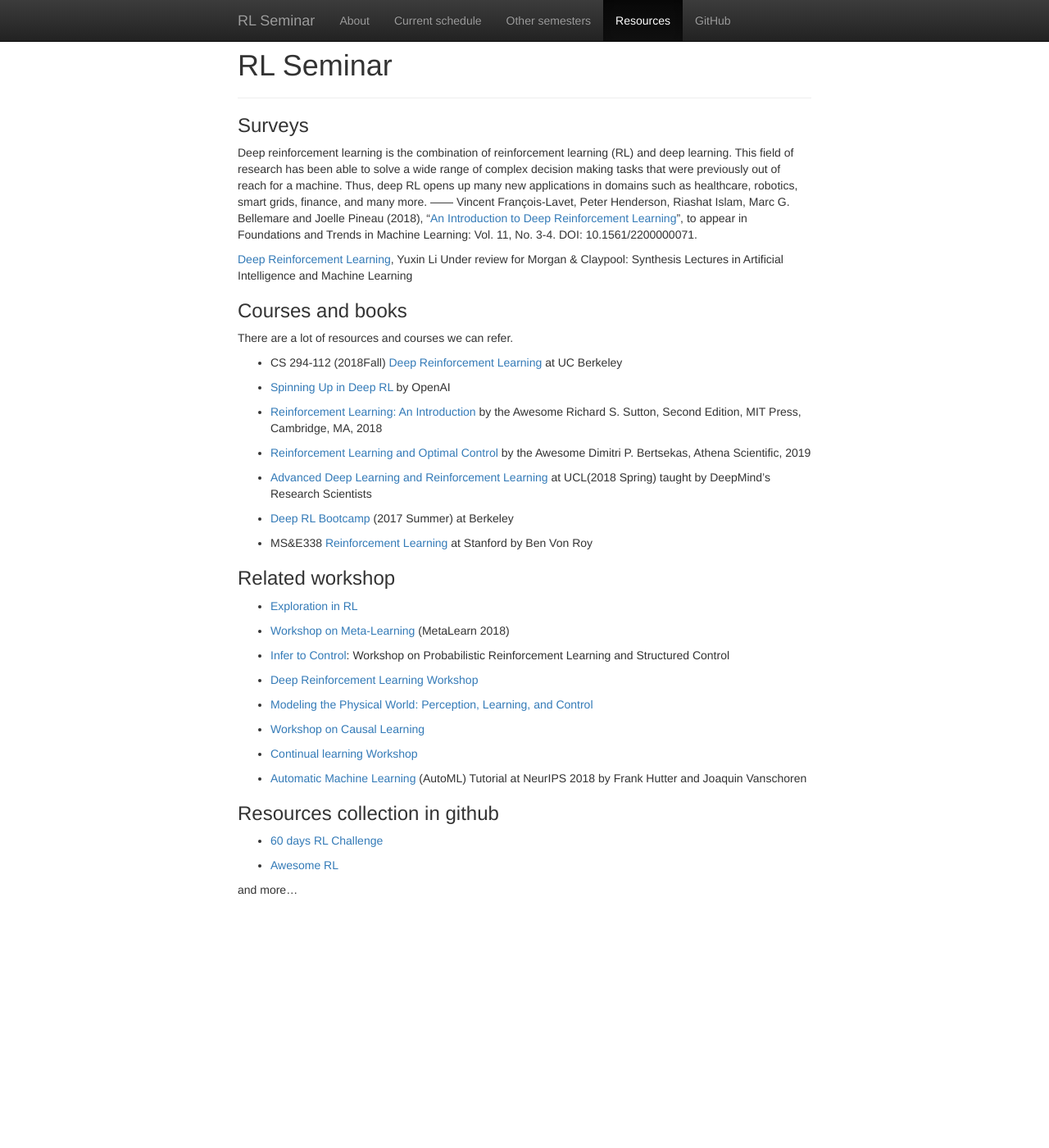
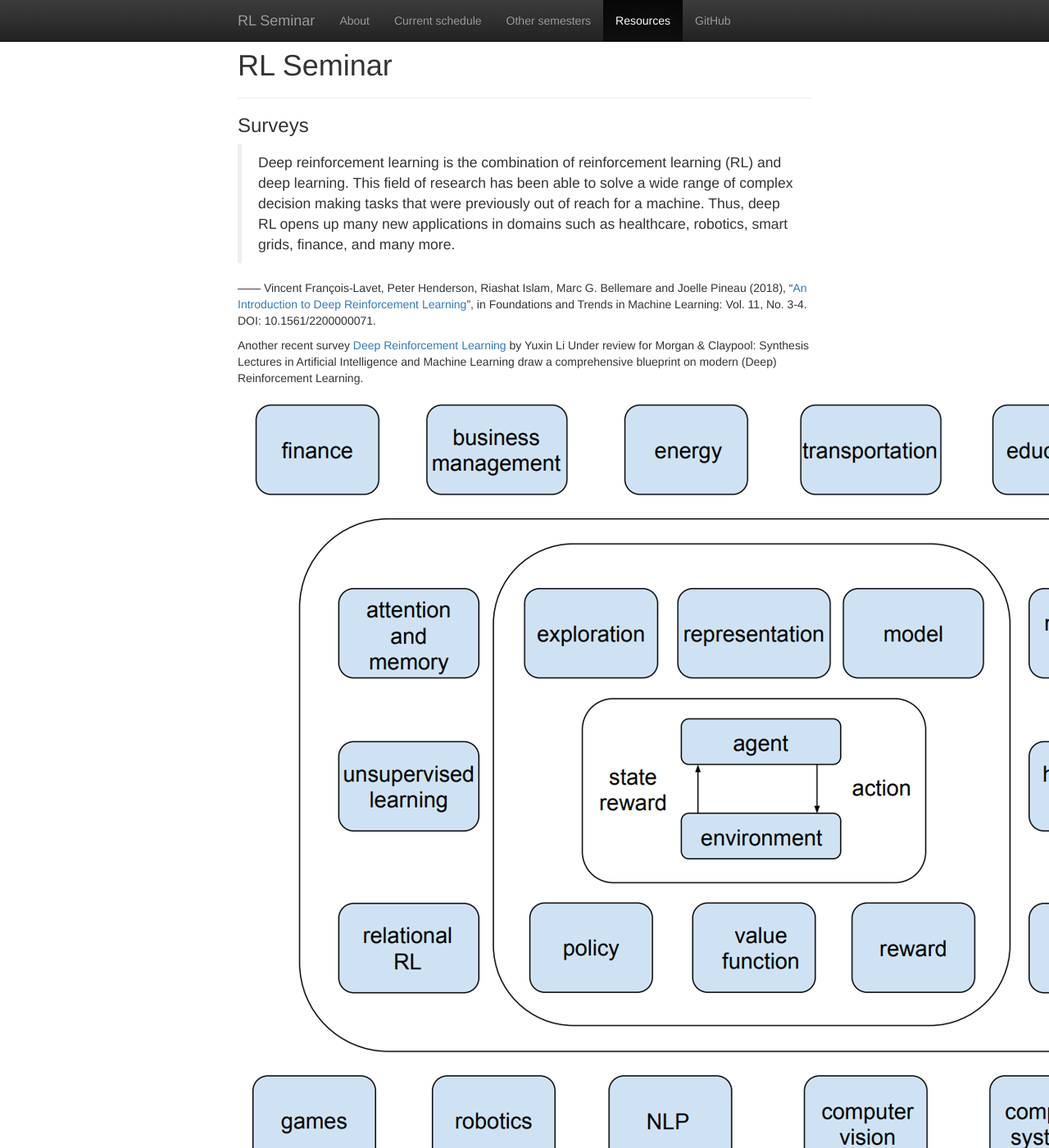
Before and after one commit to rlseminar/rlseminar.github.io, a Jekyll site: the page built from resource.md, in a window 1280 px wide and 1400 px high. Shown: the whole window at 82% size. Built offline with Jekyll 4.4.1, drawn with Linux system fonts in a browser that asks for light colours; nearby versions of some CDN libraries; some of the changed lines change nothing that is shown; some of the changed text lies outside the part shown.

Commit message:
update resource

```diff
--- a/resource.md
+++ b/resource.md
@@ -5,12 +5,18 @@ nav: resource
 
 ### Surveys
 
-Deep reinforcement learning is the combination of reinforcement learning (RL) and deep learning.
-This field of research has been able to solve a wide range of complex decision making tasks that were previously out of reach for a machine.
-Thus, deep RL opens up many new applications in domains such as healthcare, robotics, smart grids, finance, and many more. ------ Vincent François-Lavet, Peter Henderson, Riashat Islam, Marc G. Bellemare and Joelle Pineau (2018), “[An Introduction to Deep Reinforcement Learning](https://arxiv.org/abs/1811.12560)”, to appear in Foundations and Trends in Machine Learning: Vol. 11, No. 3-4. DOI: 10.1561/2200000071.
+> Deep reinforcement learning is the combination of reinforcement learning (RL) and deep learning.
+> This field of research has been able to solve a wide range of complex decision making tasks that were previously out of reach for a machine.
+> Thus, deep RL opens up many new applications in domains such as healthcare, robotics, smart grids, finance, and many more.
 
-[Deep Reinforcement Learning](https://arxiv.org/abs/1810.06339), Yuxin Li Under review for Morgan & Claypool: Synthesis Lectures in Artificial Intelligence and Machine Learning
+------ Vincent François-Lavet, Peter Henderson, Riashat Islam, Marc G. Bellemare and Joelle Pineau (2018), “[An Introduction to Deep Reinforcement Learning](https://arxiv.org/abs/1811.12560)”, in Foundations and Trends in Machine Learning: Vol. 11, No. 3-4. DOI: 10.1561/2200000071.
 
+Another recent survey [Deep Reinforcement Learning](https://arxiv.org/abs/1810.06339) by Yuxin Li Under review for Morgan & Claypool: Synthesis Lectures in Artificial Intelligence and Machine Learning
+draw a comprehensive blueprint on modern (Deep) Reinforcement Learning.
+
+![DRL Blueprint][drl1]
+
+[drl1]: static/img/drl_survey1.png "blueprint for deep reinforcement learning"
 
 ### Courses and books
 
@@ -31,21 +37,22 @@ There are a lot of resources and courses we can refer.
 
 ### Related workshop
 
-- [Exploration in RL](https://sites.google.com/view/erl-2018/home)
+- [Exploration in RL](https://sites.google.com/view/erl-2018/home) at ICML 2018
+  - Wonderful video records at [youtube](https://www.youtube.com/playlist?list=PLbSAfmOMweH3YkhlH0d5KaRvFTyhcr30b) including the keynote speech by Ian Osband and panel dicussion modulated by Ben Von Roy.
 
-- [Workshop on Meta-Learning](http://metalearning.ml/2018/) (MetaLearn 2018)
+- [Workshop on Meta-Learning](http://metalearning.ml/2018/) (MetaLearn 2018) at NeurIPS 2018
 
-- [Infer to Control](https://sites.google.com/view/infer2control-nips2018): Workshop on Probabilistic Reinforcement Learning and Structured Control
+- [Infer to Control](https://sites.google.com/view/infer2control-nips2018): Workshop on Probabilistic Reinforcement Learning and Structured Control at NeurIPS 2018
 
-- [Deep Reinforcement Learning Workshop](https://sites.google.com/view/deep-rl-workshop-nips-2018/home)
+- [Deep Reinforcement Learning Workshop](https://sites.google.com/view/deep-rl-workshop-nips-2018/home) at NeurIPS 2018
 
-- [Modeling the Physical World: Perception, Learning, and Control](http://phys2018.csail.mit.edu/program.html)
+- [Modeling the Physical World: Perception, Learning, and Control](http://phys2018.csail.mit.edu/program.html) at NeurIPS 2018
 
-- [Workshop on Causal Learning](https://sites.google.com/view/nips2018causallearning/home)
+- [Workshop on Causal Learning](https://sites.google.com/view/nips2018causallearning/home) at NeurIPS 2018
 
-- [Continual learning Workshop](https://sites.google.com/view/continual2018/home)
+- [Continual learning Workshop](https://sites.google.com/view/continual2018/home) at NeurIPS 2018
 
-- [Automatic Machine Learning](https://www.automl.org/events/) (AutoML) Tutorial at NeurIPS 2018 by Frank Hutter and Joaquin Vanschoren
+- [Automatic Machine Learning](https://www.automl.org/events/) (AutoML) Tutorial at NeurIPS 2018 by Frank Hutter and Joaquin Vanschoren at NeurIPS 2018
 
 
 ### Resources collection in github
@@ -55,3 +62,9 @@ There are a lot of resources and courses we can refer.
 - [Awesome RL](https://github.com/aikorea/awesome-rl)
 
 and more…
+
+### Concepts in (Deep) Reinforcement Learning
+
+![DRL Concepts][drl2]
+
+[drl2]: static/img/drl_survey2.png "Concepts in deep reinforcement learning"
```
Also changed, not shown: static/img/drl_survey1.png (added), static/img/drl_survey2.png (added).
